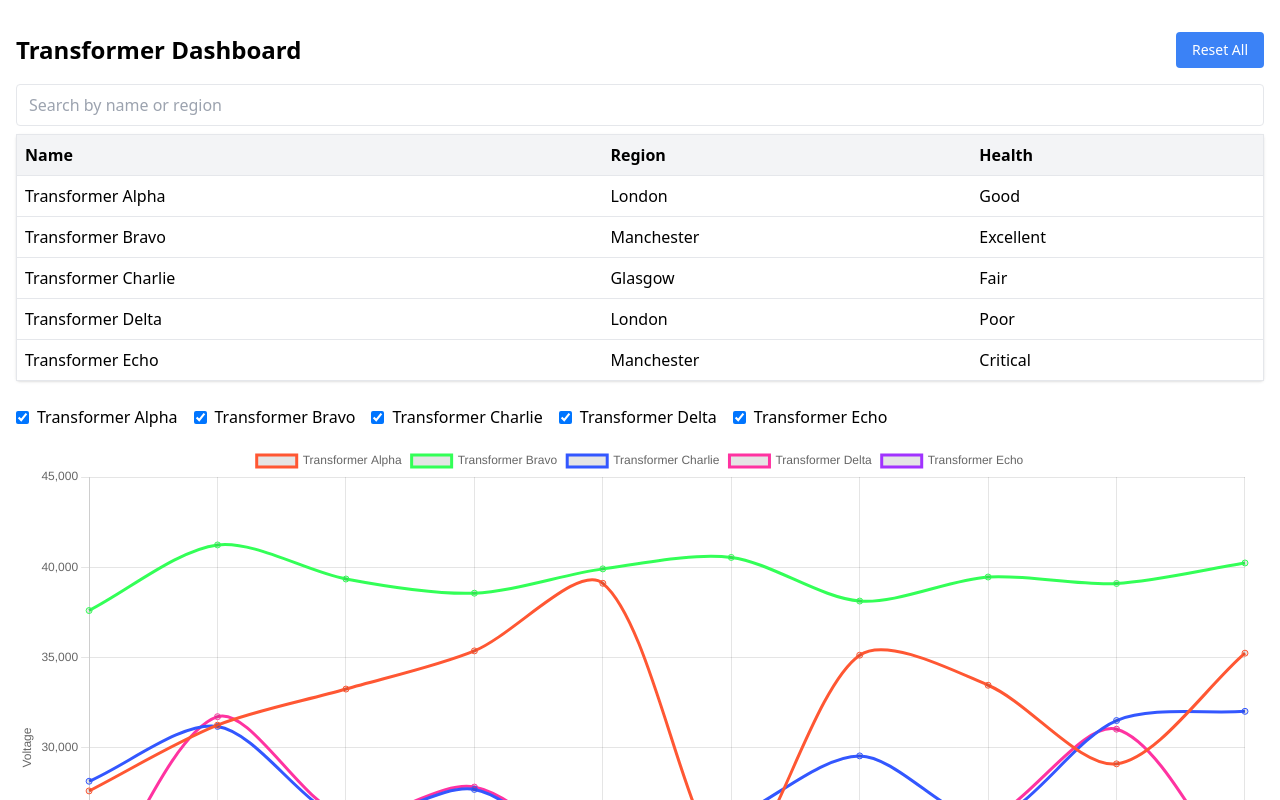
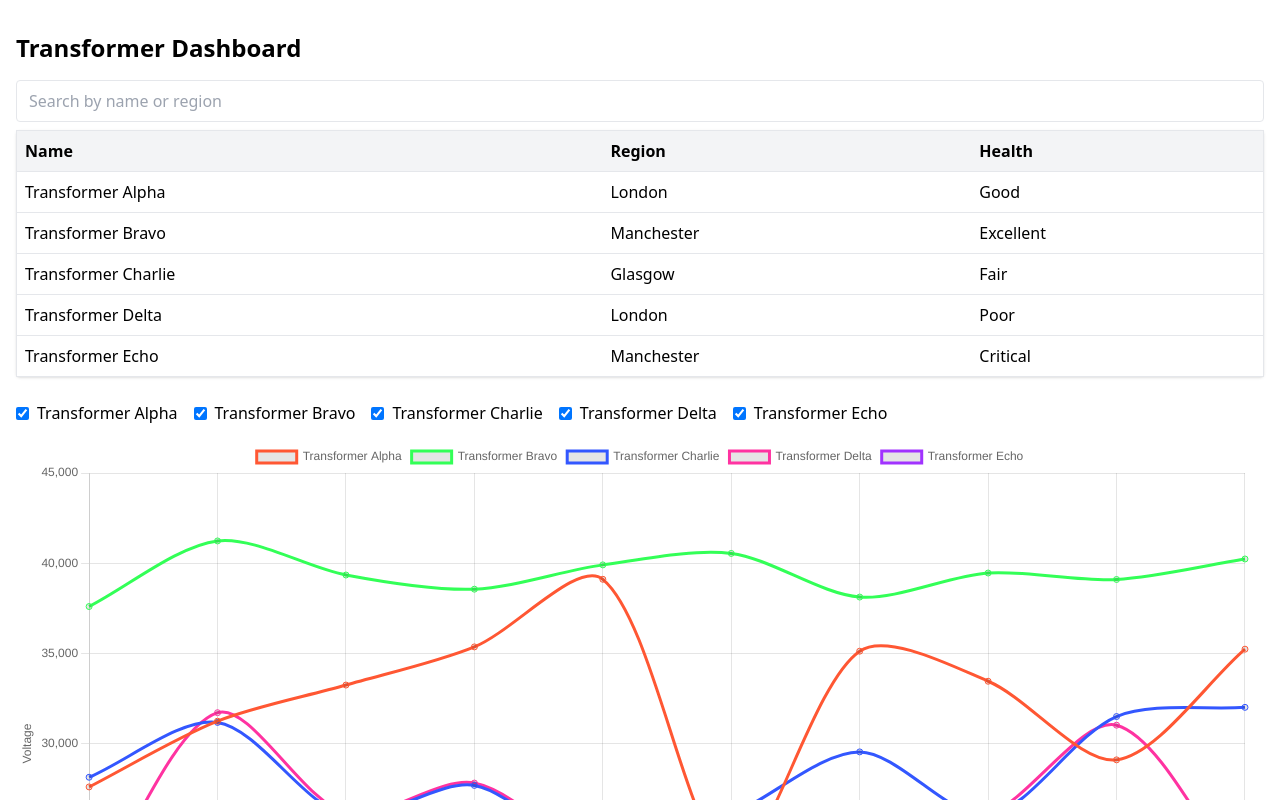
Before and after one commit to marijakrstovic/transformer-dashboard, a Vue app: page / in a window 1280 px wide. Shown: the top 800 px of the page. Built offline with nearby package versions, Linux system fonts and the light colour scheme.

Commit message:
reset all button ux improvements

```diff
--- a/src/App.vue
+++ b/src/App.vue
@@ -2,7 +2,7 @@
   <div class="container mx-auto px-4 py-8">
     <div class="flex justify-between items-center">
       <h1 class="text-2xl font-bold mb-4">Transformer Dashboard</h1>
-      <ResetButton />
+      <ResetButton v-if="hasChanges" />
     </div>
     <TransformerTable />
     <VoltageChart />
@@ -10,7 +10,17 @@
 </template>
 
 <script setup lang="ts">
+import { computed } from 'vue';
+import { useTransformerStore } from './stores/transformerStore';
 import TransformerTable from './components/TransformerTable.vue';
 import VoltageChart from './components/VoltageChart.vue';
 import ResetButton from './components/ResetButton.vue';
+
+const store = useTransformerStore();
+
+const hasChanges = computed(() => {
+  const isSearchChanged = store.search !== '';
+  const areSelectedIdsChanged = store.selectedIds.length !== store.transformers.length;
+  return isSearchChanged || areSelectedIdsChanged;
+});
 </script>
```
